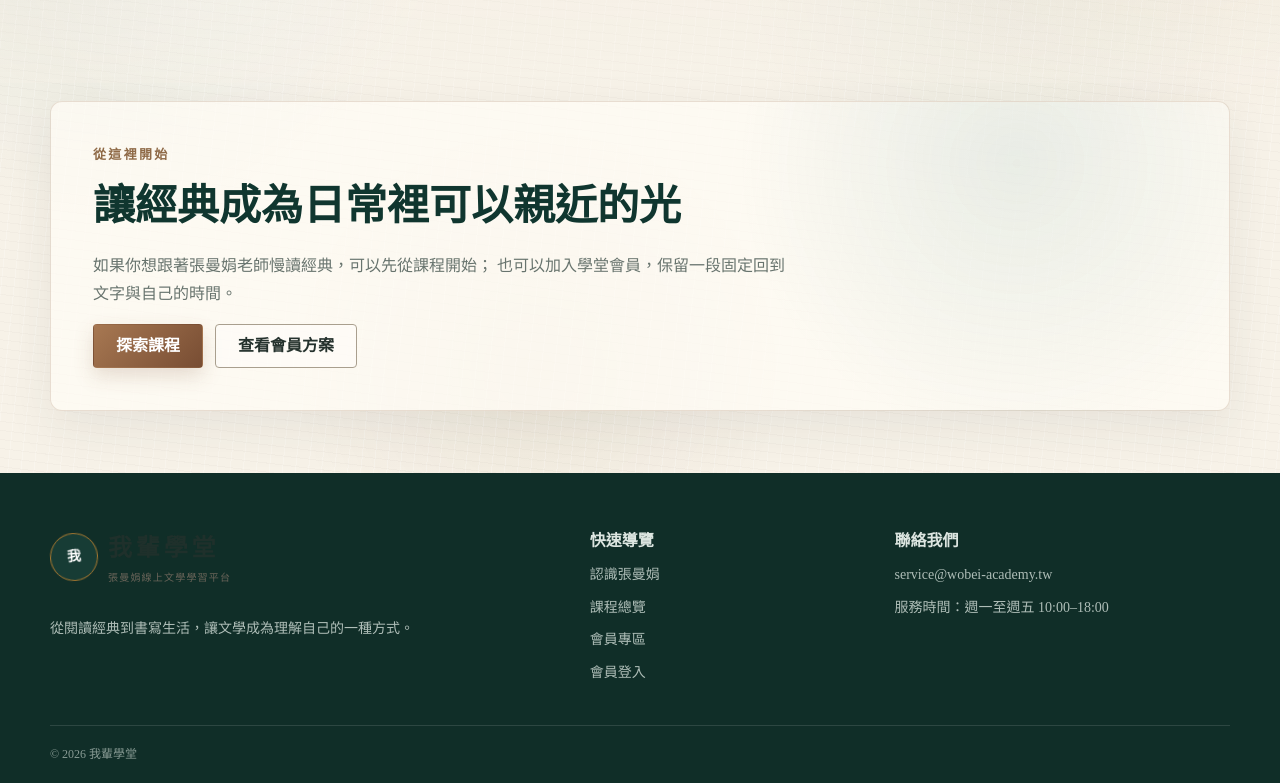
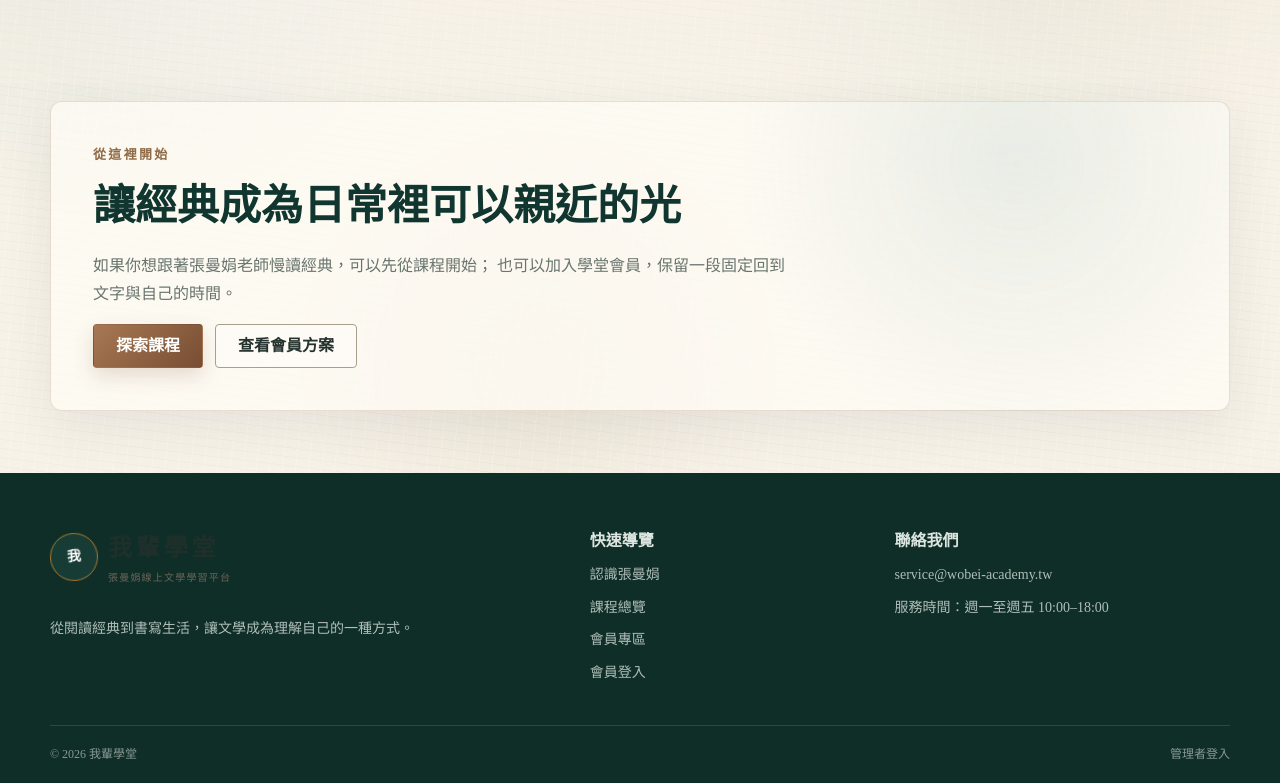
Before and after one commit to a3614todoo-ship-it/moyun-academy, a Next.js app: page /author in a window 1280 px wide. Shown: the part 1806-2589 px from the top of the page. Built offline with nearby package versions, Linux system fonts and the light colour scheme.

Commit message:
新增頁尾管理者登入入口

```diff
--- a/app/globals.css
+++ b/app/globals.css
@@ -1075,7 +1075,10 @@ blockquote { margin: 24px 0 0; padding: 18px 24px; border-left: 3px solid var(--
 .footer-grid p, .footer-grid a, .footer-grid span { color: #aebdb7; font-size: 14px; }
 .footer-brand { margin-bottom: 8px; }
 .footer-brand .brand-seal, .footer-brand strong { color: white; }
-.copyright { padding: 18px 0; border-top: 1px solid rgba(255,255,255,.12); color: #879a93; font-size: 12px; }
+.copyright { display: flex; align-items: center; justify-content: space-between; gap: 16px; padding: 18px 0; border-top: 1px solid rgba(255,255,255,.12); color: #879a93; font-size: 12px; }
+.footer-admin-login { color: inherit; text-decoration: none; }
+.footer-admin-login:hover { color: #fff; text-decoration: underline; text-underline-offset: 3px; }
+.footer-admin-login:focus-visible { outline: 2px solid #fff; outline-offset: 4px; }
 
 .admin-login-page { display: grid; min-height: 100vh; padding: 40px 20px; place-items: center; background: linear-gradient(145deg, #102e28, #1e5549); }
 .admin-login-card { width: min(440px, 100%); padding: 44px; text-align: center; background: #fffdf8; box-shadow: 0 24px 70px rgba(0,0,0,.25); }
@@ -1966,6 +1969,8 @@ html[data-home-design="window"] .footer-grid a,
 html[data-home-design="window"] .footer-grid span { color: #68777a; }
 html[data-home-design="window"] .footer-grid > div > strong { color: #173d43; }
 html[data-home-design="window"] .copyright { border-top-color: #d9e1df; color: #879396; }
+html[data-home-design="window"] .footer-admin-login:hover { color: #173d43; }
+html[data-home-design="window"] .footer-admin-login:focus-visible { outline-color: #173d43; }
 
 @keyframes window-home-enter {
   from { opacity: 0; transform: translateY(4px); }
--- a/components/site-chrome.tsx
+++ b/components/site-chrome.tsx
@@ -47,7 +47,10 @@ export function SiteChrome({ children }: { children: React.ReactNode }) {
           <div><strong>快速導覽</strong><Link href="/author">認識張曼娟</Link><Link href="/courses">課程總覽</Link><Link href="/membership">會員專區</Link><Link href="/login">會員登入</Link></div>
           <div><strong>聯絡我們</strong><span>service@wobei-academy.tw</span><span>服務時間：週一至週五 10:00–18:00</span></div>
         </div>
-        <div className="container copyright">© 2026 我輩學堂</div>
+        <div className="container copyright">
+          <span>© 2026 我輩學堂</span>
+          <Link className="footer-admin-login" href="/admin/login">管理者登入</Link>
+        </div>
       </footer>
     </>
   );
```
Also changed, not shown: 1 other file (tests, documents, lock files or other folders).
